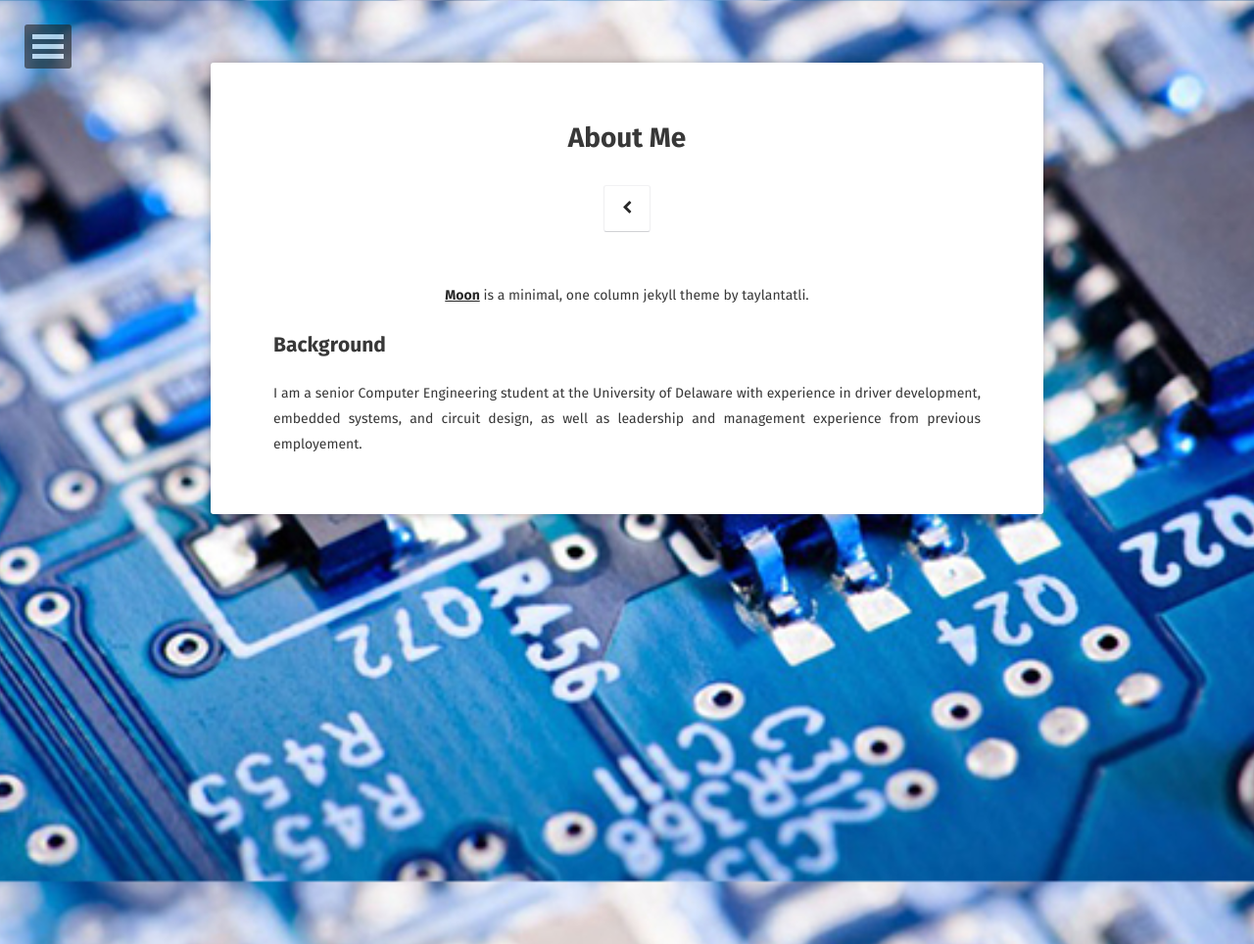
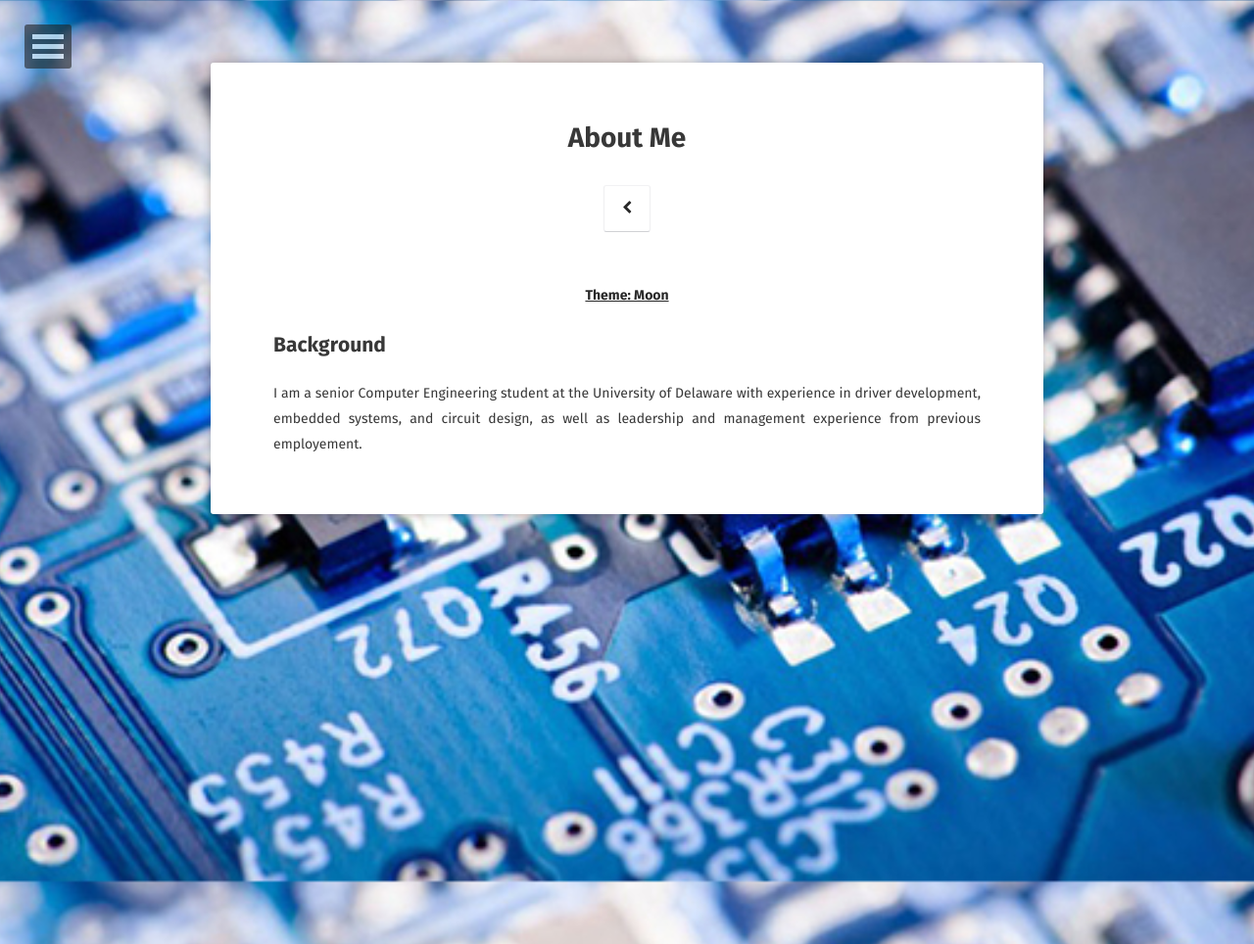
Before and after one commit to matthewmott/matthewmott.github.io, a Jekyll site: the page built from about/index.md, in a window 1280 px wide. Shown: the whole page at 98% size. Built offline with Jekyll 4.4.1, drawn with Linux system fonts in a browser that asks for light colours; some web fonts are replaced.

Commit message:
Update index.md

```diff
--- a/about/index.md
+++ b/about/index.md
@@ -6,7 +6,7 @@ date: 2017-12-09
 comments: false
 ---
 
-<center><a href="http://taylantatli.github.io/Moon"><b>Moon</b></a> is a minimal, one column jekyll theme by taylantatli.</center>
+<center><a href="http://taylantatli.github.io/Moon"><b>Theme: Moon</b></a></center>
 
 ## Background
 I am a senior Computer Engineering student at the University of Delaware with experience in driver development, embedded systems, and circuit design, as well as leadership and management experience from previous employement.
```
